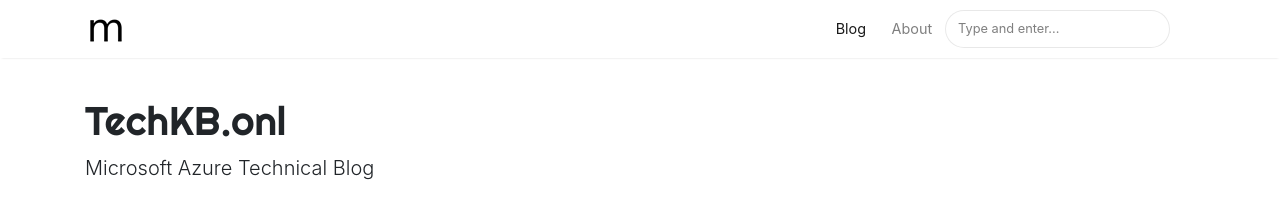
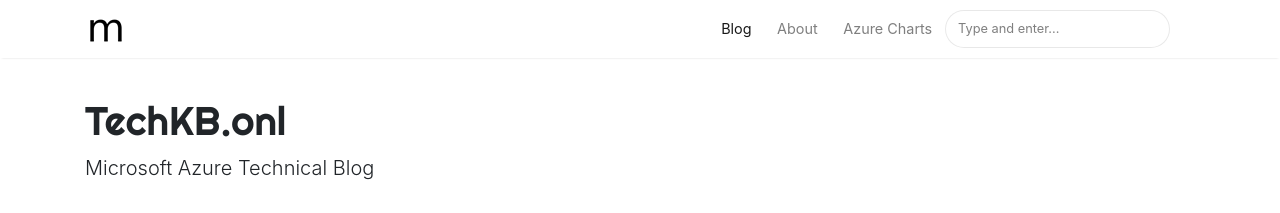
Before and after one commit to mcoutanche/github.io, a Jekyll site: the page built from index.html, in a window 1280 px wide. Shown: the top 213 px of the page. Built offline with Jekyll 4.4.1, drawn with Linux system fonts in a browser that asks for light colours; nearby versions of some CDN libraries; the list of posts is cut into pages by our own code.

Commit message:
Update config

```diff
--- a/_layouts/default.html
+++ b/_layouts/default.html
@@ -75,10 +75,10 @@ ga('send', 'pageview');
                 <a class="nav-link" href="{{ site.baseurl }}/about">About</a>
                 </li>
 
-            <!--     <li class="nav-item">
+                <li class="nav-item">
                 <a target="_blank" class="nav-link" href="https://azurecharts.com/"> Azure Charts</a>
                 </li>
-
+            <!--
                 <li class="nav-item">
                 <a target="_blank" class="nav-link" href="https://www.wowthemes.net/themes/mediumish-wordpress/"><i class="fab fa-wordpress-simple"></i> WP Version</a>
                 </li>
```
